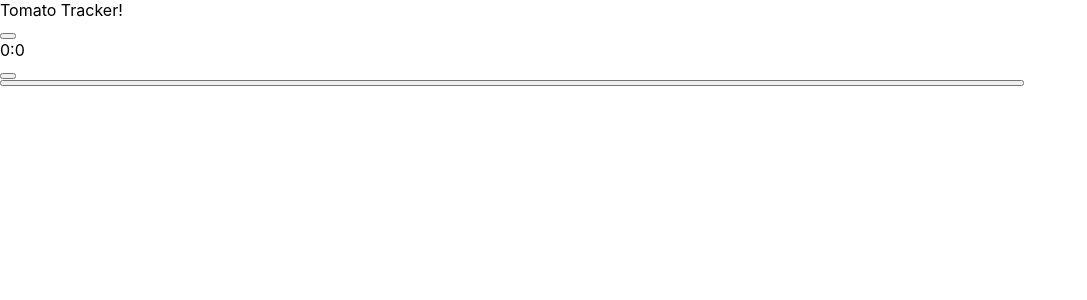
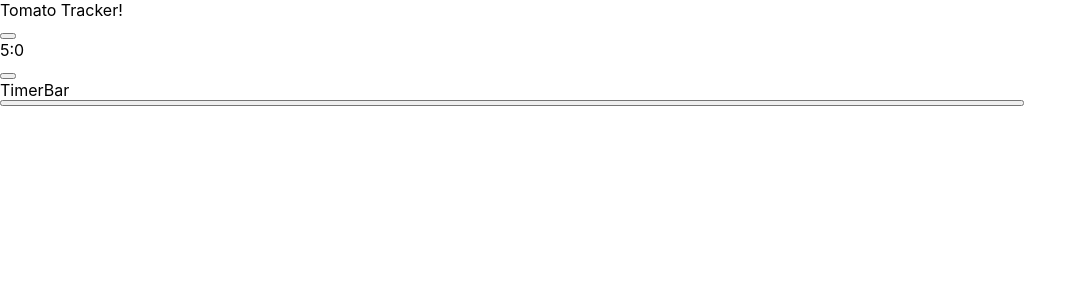
Before and after one commit to EngiFrost/tomato-tracker, a React (Create React App) app: page / in a window 1280 px wide. Shown: the top 300 px of the page, without its empty margins (0-1087 px from the left). Built offline with nearby package versions, Linux system fonts and the light colour scheme.

Commit message:
improved tracker logic

```diff
--- a/src/components/Tracker/Tracker.tsx
+++ b/src/components/Tracker/Tracker.tsx
@@ -1,9 +1,24 @@
-import { FC, useState } from 'react';
+import { FC, useEffect, useState } from 'react';
+import { TimerBar } from './TimerBar';
+
 import * as S from './styles';
 import * as H from './helpers';
 
+// TODO: get this values from input
+const DEFAULT_TIME = 5 * 60;
+const REST_TIME = 5 * 60;
+
 export const Tracker: FC = () => {
-  const [time, setTime] = useState<number>(0)
+  const [time, setTime] = useState<number>(DEFAULT_TIME);
+  const [mode, setMode] = useState<'work' | 'rest'>('work');
+  const [isPaused, setPaused] = useState<boolean>(true);
+
+  useEffect(() => {
+    if (!time) {
+      mode === 'work' ? setTime(REST_TIME) : setTime(DEFAULT_TIME);
+    }
+    // eslint-disable-next-line react-hooks/exhaustive-deps
+  }, [time]);
 
   return (
     <S.TrackerWrapper>
@@ -15,9 +30,9 @@ export const Tracker: FC = () => {
         <S.SettingsBtn />
       </S.InfoSection>
 
-      {/* <TimerBar time={time}/> */}
+      <TimerBar time={time} />
 
-      <S.ActionBtn />
+      <S.ActionBtn onClick={() => setPaused(!isPaused)} />
     </S.TrackerWrapper>
   );
 };
```
